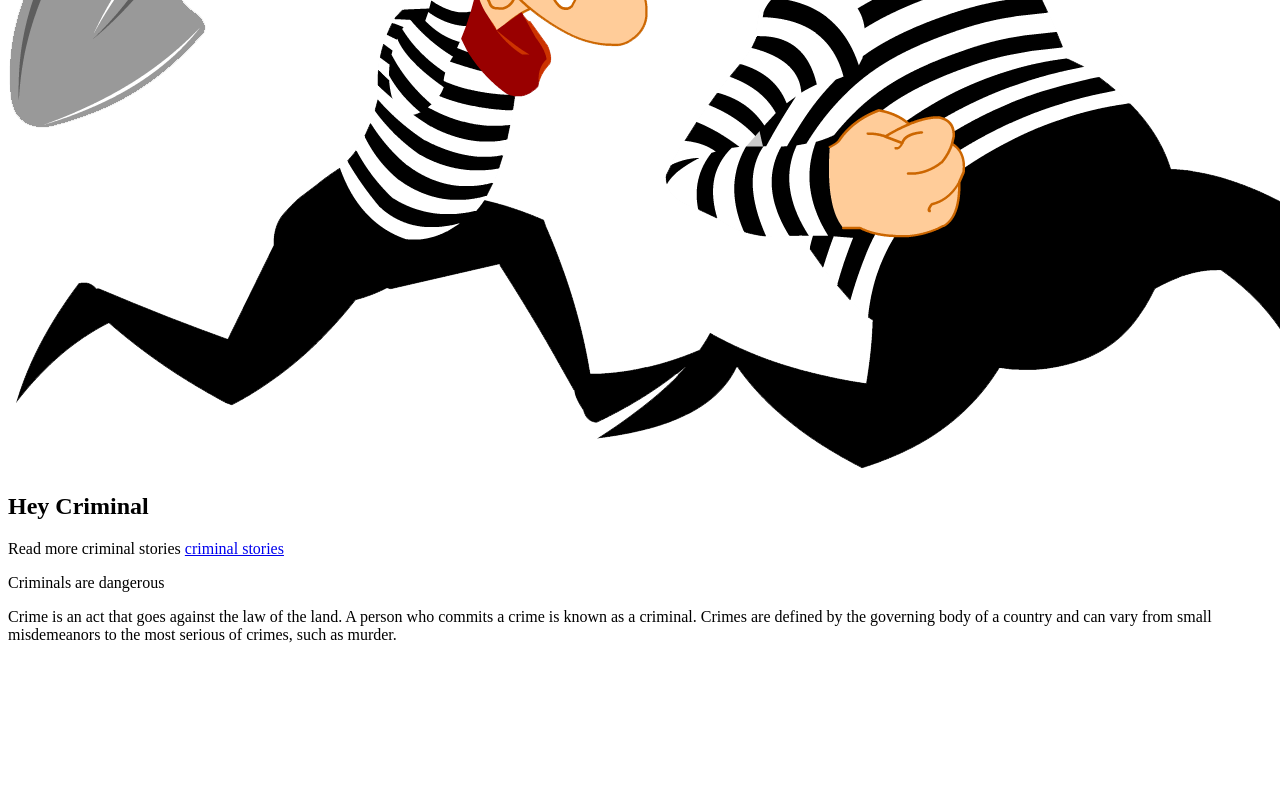
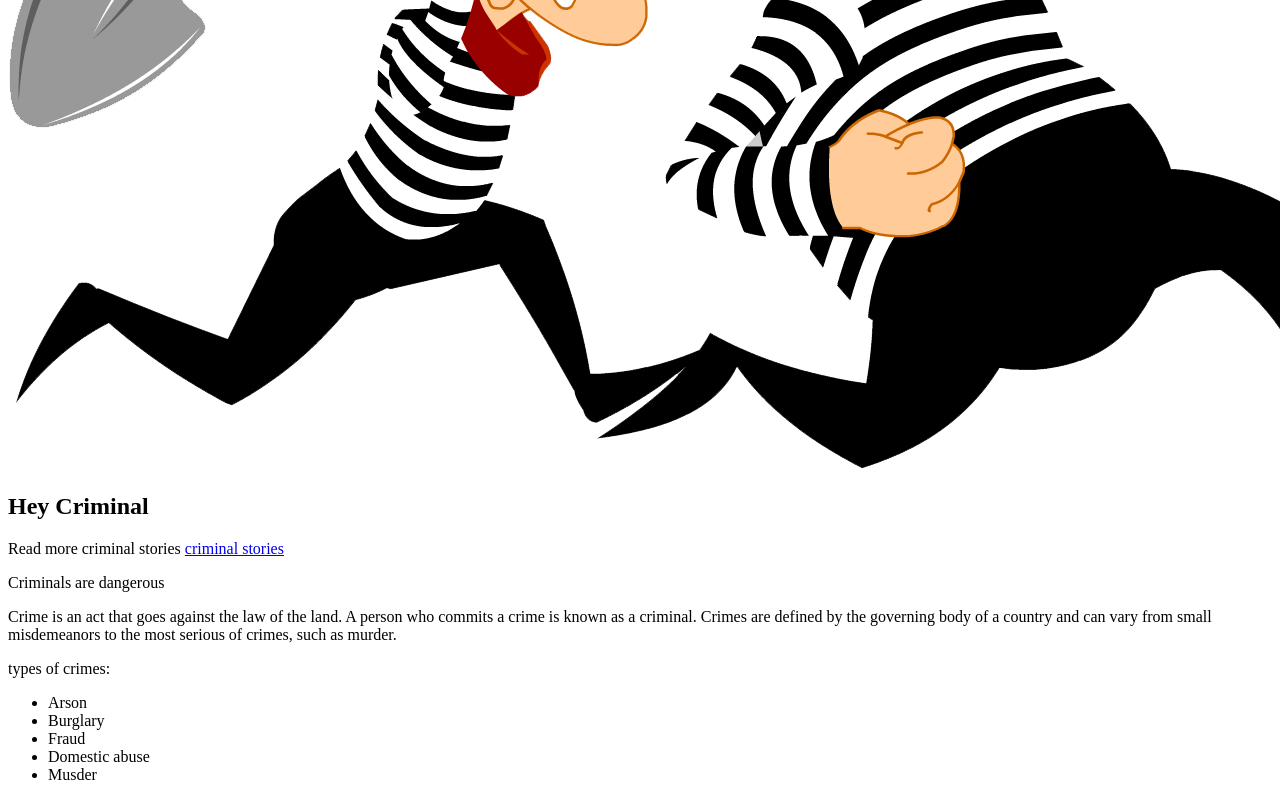
Before and after one commit to yayaremchuk/717-html, a plain HTML site: page index.html in a window 1280 px wide. Shown: the part 505-1305 px from the top of the page. Before the commit the page ends 1165 px from the top, so only its background shows below. Drawn offline with Linux system fonts and the light colour scheme.

Commit message:
list of crimes

```diff
--- a/index.html
+++ b/index.html
@@ -15,5 +15,13 @@
     </p>
     <p>Criminals are dangerous</p>
     <p>Crime is an act that goes against the law of the land. A person who commits a crime is known as a criminal. Crimes are defined by the governing body of a country and can vary from small misdemeanors to the most serious of crimes, such as murder.</p>
+    <p>types of crimes:</p>
+    <ul>
+        <li>Arson</li>
+        <li>Burglary</li>
+        <li>Fraud</li>
+        <li>Domestic abuse</li>
+        <li>Musder</li>
+    </ul>
 </body>
 </html>
```
